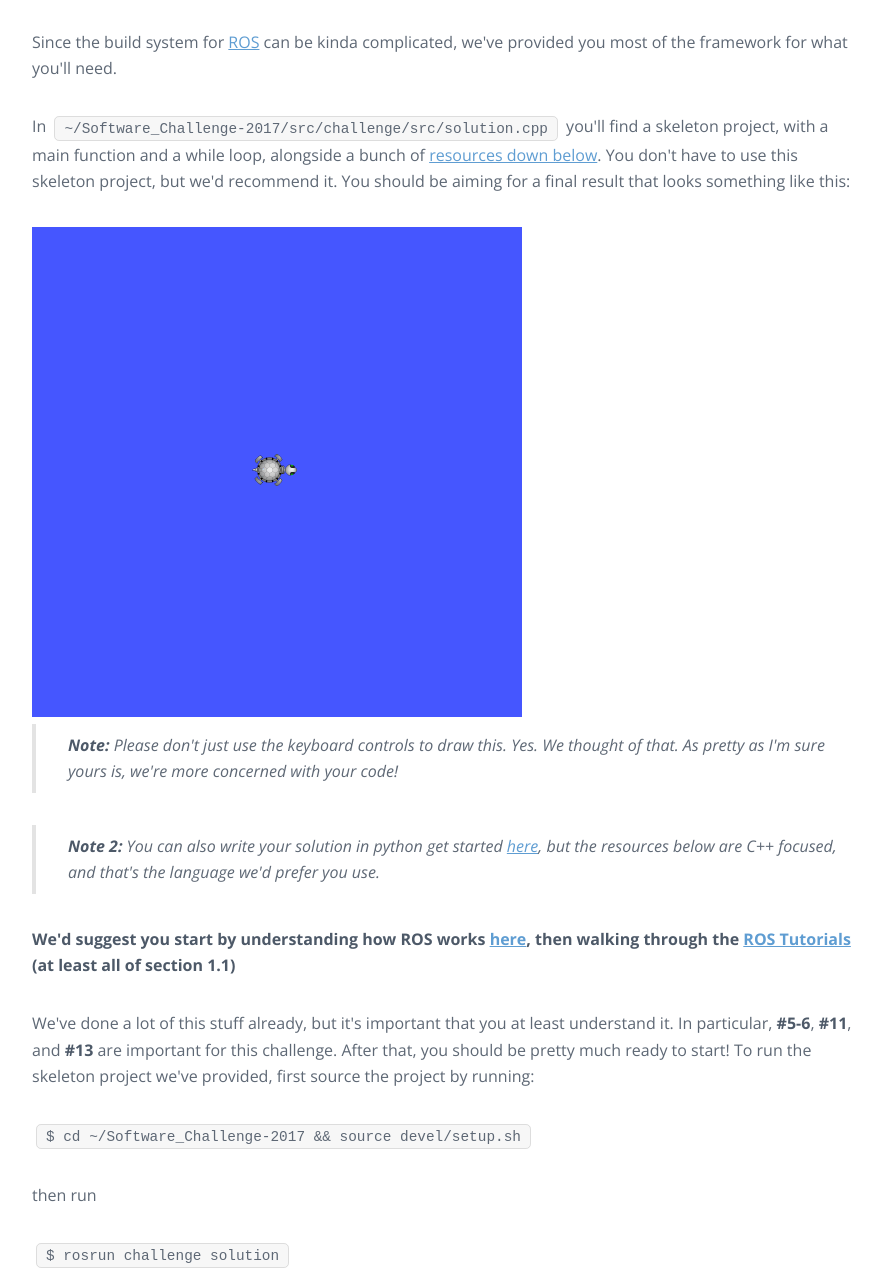
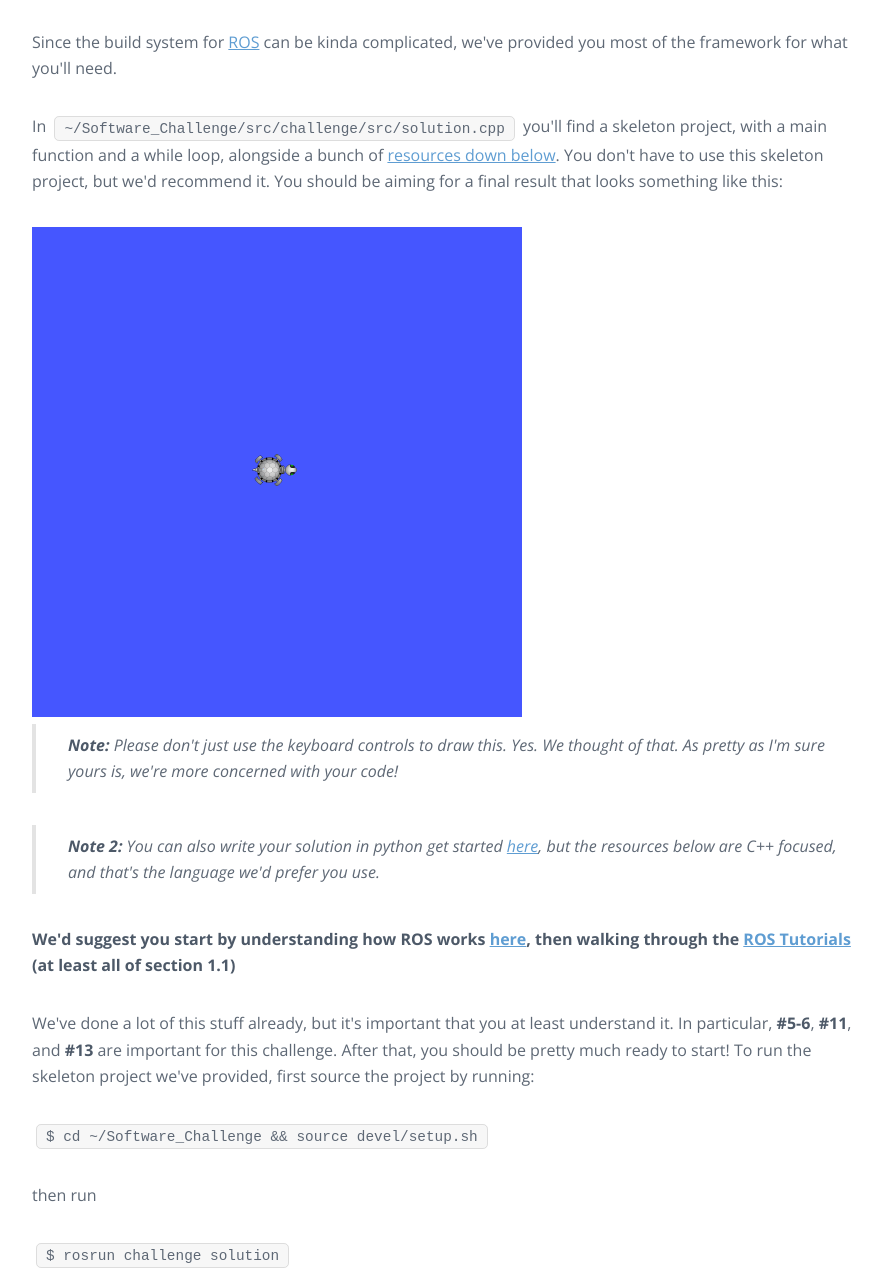
Before and after one commit to UBC-Snowbots/UBC-Snowbots.github.io, a plain HTML site: page challenge.html in a window 1280 px wide. Shown: the part 994-2280 px from the top of the page, without its empty margins (16-898 px from the left). Drawn offline with nearby package versions, Linux system fonts and the light colour scheme.

Commit message:
My first contrib :') - standardised repo name

```diff
--- a/challenge.html
+++ b/challenge.html
@@ -93,7 +93,7 @@
                     you most of the framework for what you'll need.
                 </p>
                 <p>
-                    In <code>~/Software_Challenge-2017/src/challenge/src/solution.cpp</code> you'll find a skeleton project, with a main
+                    In <code>~/Software_Challenge/src/challenge/src/solution.cpp</code> you'll find a skeleton project, with a main
                     function and a while loop, alongside a bunch of <a href="#Resources">resources down below</a>. You don't
                     have to use this skeleton project, but we'd recommend it. You should be aiming for a final result that
                     looks something like this:
@@ -126,7 +126,7 @@
                     to start! To run the skeleton project we've provided, first source the project by running:
                 </p>
 
-                <p><code>$ cd ~/Software_Challenge-2017 && source devel/setup.sh</code></p>
+                <p><code>$ cd ~/Software_Challenge && source devel/setup.sh</code></p>
                 <p>then run</p>
                 <p><code>$ rosrun challenge solution</code></p>
 
```
